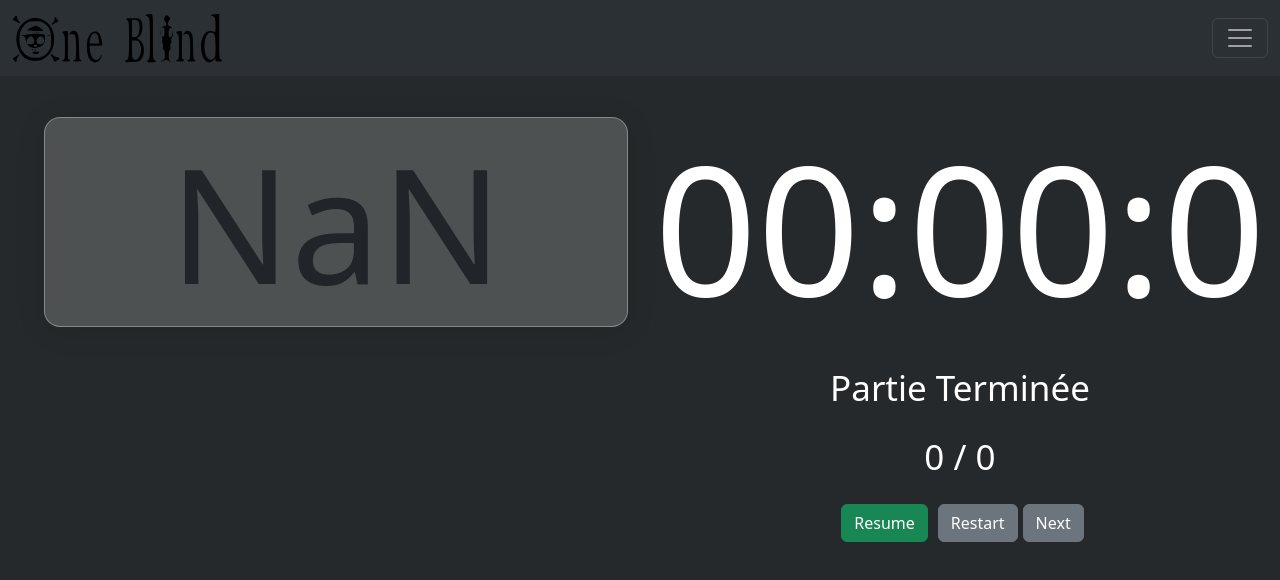
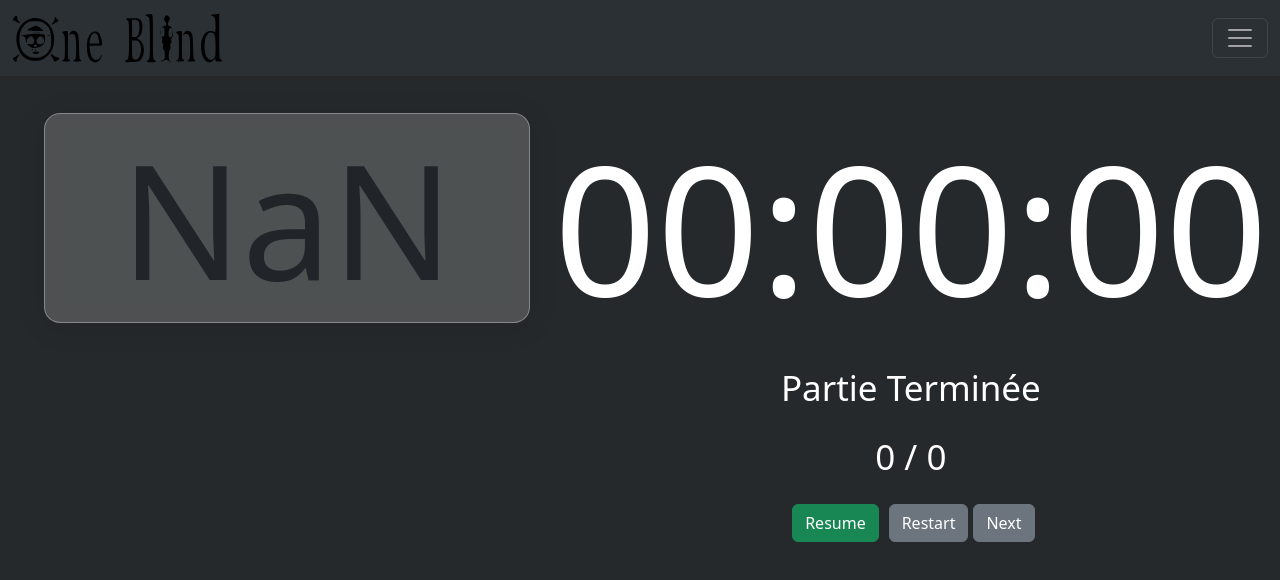
Before and after one commit to Pyramond/OneBlind, a React (Vite) app: page /tournament/1 in a window 1280 px wide. Shown: the top 580 px of the page. Built offline with nearby package versions, Linux system fonts and the light colour scheme; no server answers.

Commit message:
Improve design

```diff
--- a/src/react-components/timer.jsx
+++ b/src/react-components/timer.jsx
@@ -50,7 +50,7 @@ export default function MyTimer() {
     return (
         <div style={{textAlign: 'center'}}>
             <div style={{fontSize: '180px', color: "white"}}>
-               <span>{hours < 10 ? "0" + hours : hours}</span>:<span>{minutes < 10 ? "0" + minutes : minutes}</span>:<span>{seconds}</span>
+               <span>{hours < 10 ? "0" + hours : hours}</span>:<span>{minutes < 10 ? "0" + minutes : minutes}</span>:<span>{seconds < 10 ? "0" + seconds : seconds}</span>
             </div>
 
             <p id="info">{isFinish ? "Partie Terminée" : t.currentStep.type}</p>
```
